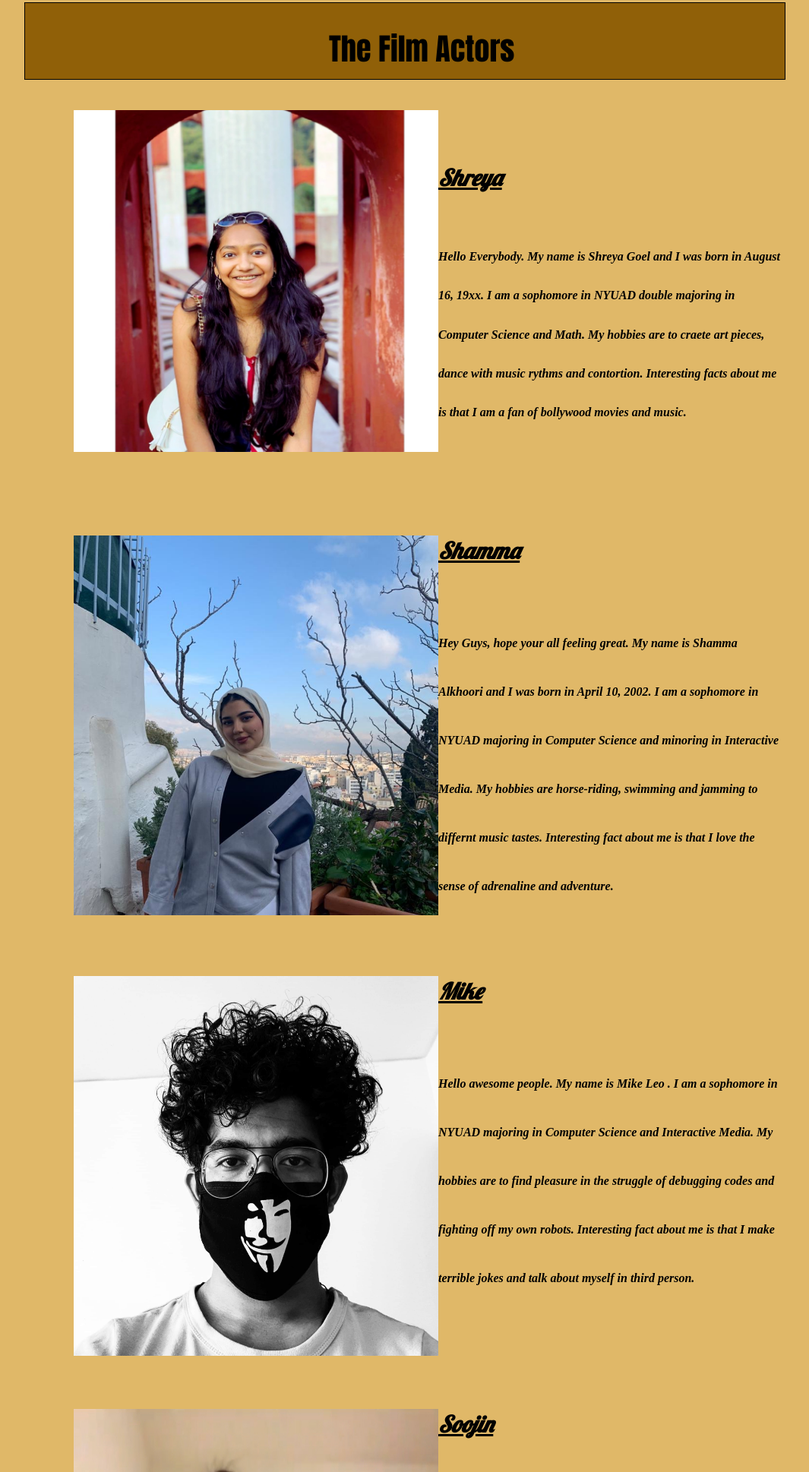
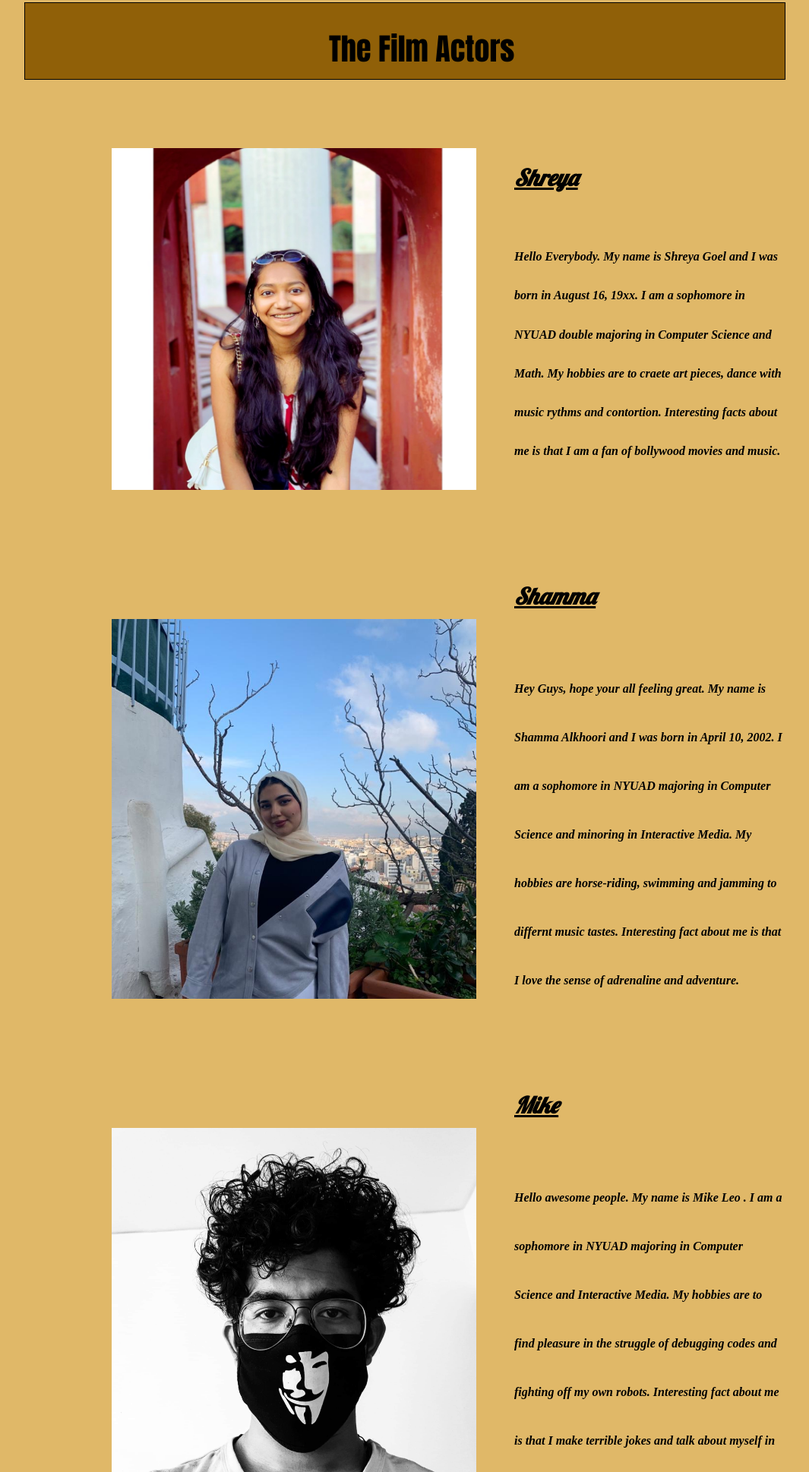
Before and after one commit to Shamma-Alkhoori/Shamma-Alkhoori.github.io, a plain HTML site: page index.html in a window 1280 px wide. Shown: the part 877-2815 px from the top of the page at 76% size, without its empty margins (108-1173 px from the left). Drawn offline with Linux system fonts and the light colour scheme; a web font is replaced by a local one.

Commit message:
The final version
The last one modified :)

```diff
--- a/styles.css
+++ b/styles.css
@@ -6,7 +6,9 @@
 
 body {
 	/* background-color: #f4e1d2; */
-	background-color:#e0b868;
+	 background-color:#e0b868;
+	 /* background-color: #F2E3BA; */
+
 }
 
 .bars {
@@ -156,6 +158,7 @@ li a:hover {
 	height: 450px;
 	margin-top: 40px;
 	margin-left: 65px;
+	padding:50px;
 }
 
 #img2{
@@ -164,6 +167,7 @@ li a:hover {
 	height: 500px;
 	margin-top: 40px;
 	margin-left: 65px;
+	padding:50px;
 }
 
 #img3{
@@ -172,6 +176,7 @@ li a:hover {
 	height: 500px;
 	margin-top: 40px;
 	margin-left: 65px;
+	padding:50px;
 }
 
 #img4{
@@ -180,6 +185,7 @@ li a:hover {
 	height: 500px;
 	margin-top: 40px;
 	margin-left: 65px;
+	padding:50px;
 }
 
 #profile{
```
